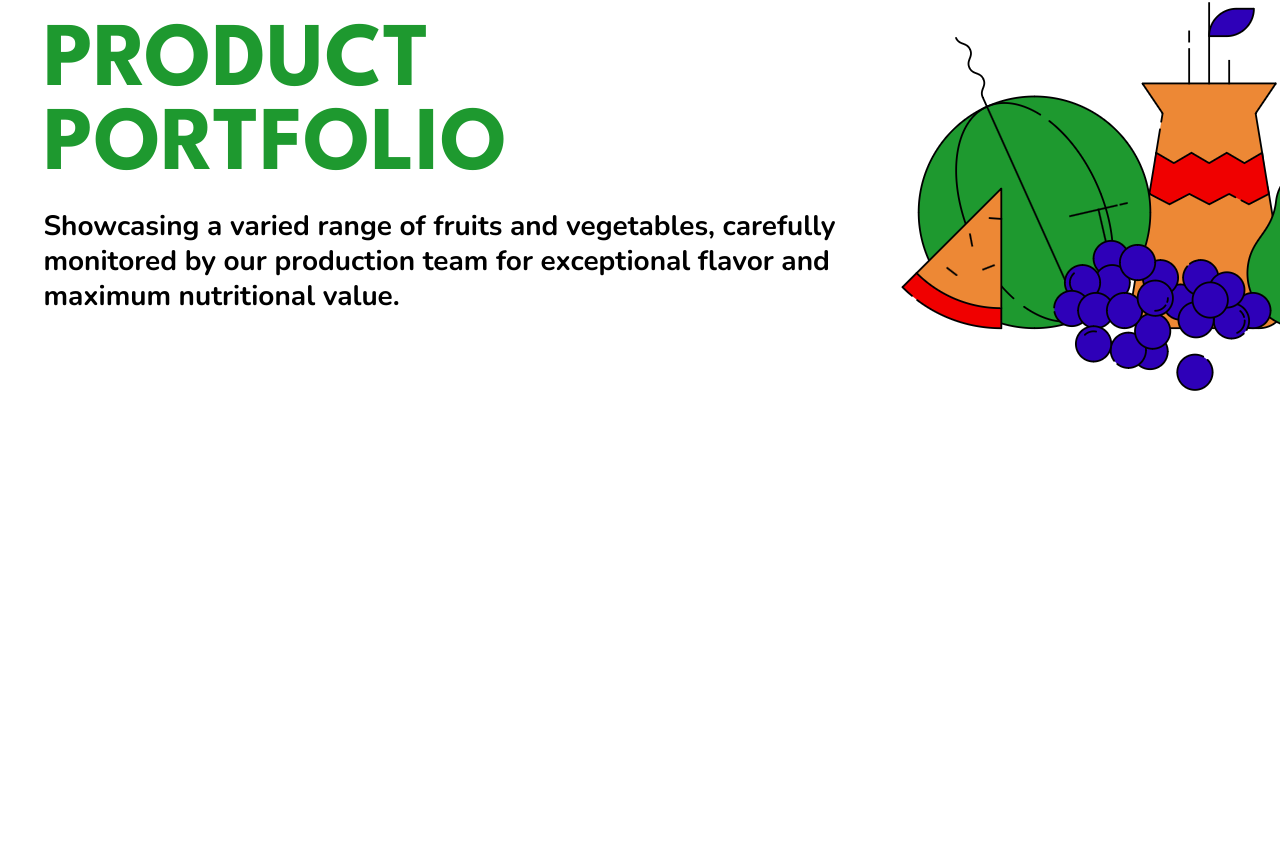
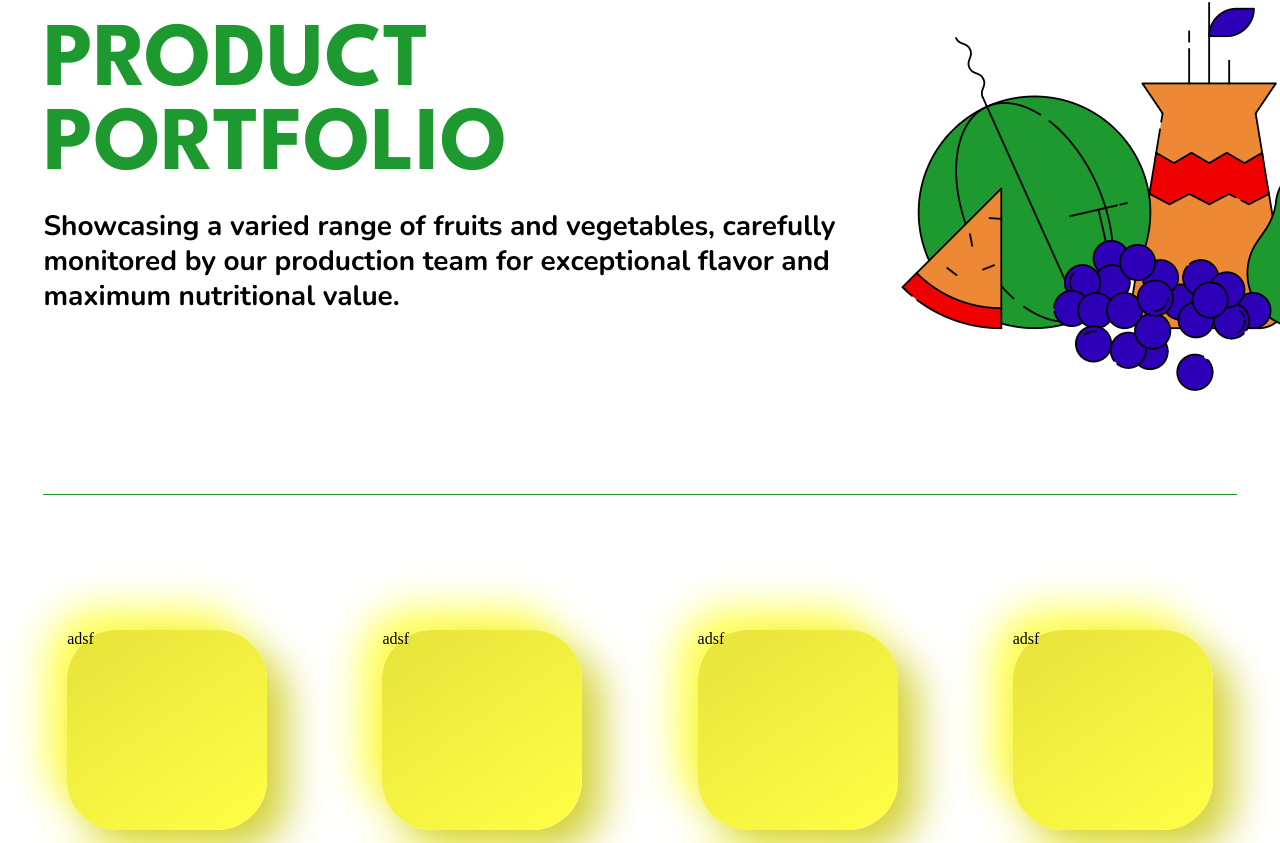
Before and after one commit to darwishibra/KnoozMisr, a React (Create React App) app: page / in a window 1280 px wide. Shown: the part 254-1097 px from the top of the page. Before the commit the page ends 800 px from the top, so only its background shows below. Built offline with nearby package versions, Linux system fonts and the light colour scheme.

Commit message:
Dedveloped product cards section with a CSS flexbox layout. next step will be to design the card component and then to customize each product card individually.

```diff
--- a/src/components/productsComponents/Card.js
+++ b/src/components/productsComponents/Card.js
@@ -0,0 +1,9 @@
+import styles from './Card.module.css';
+
+export default function Card() {
+  return (
+    <div className = {styles.card}>
+adsf
+    </div>
+  )
+}
--- a/src/components/productsComponents/Card.module.css
+++ b/src/components/productsComponents/Card.module.css
@@ -0,0 +1,10 @@
+
+.card {
+    margin: 2%;
+    width: 200px;
+    height: 200px;
+    border-radius: 50px;
+    background: linear-gradient(145deg, #e6e33b, #ffff46);
+    box-shadow:  20px 20px 40px #d4d136,
+                 -20px -20px 40px #ffff4c;
+}
--- a/src/components/productsComponents/HeroProducts.js
+++ b/src/components/productsComponents/HeroProducts.js
@@ -17,6 +17,7 @@ export default function HeroProducts() {
               <img src = {HeroImage} alt = "Fruits and vegetables" />
             </div>
         </div>
+        <hr className = {styles.line} />
 
     </div>
   )
--- a/src/components/productsComponents/HeroProducts.module.css
+++ b/src/components/productsComponents/HeroProducts.module.css
@@ -32,6 +32,13 @@
     left: 0;
     letter-spacing: 0;
     line-height: 35px;
-
     padding-top: 20px;
 }
+
+.heroProducts .line {
+    margin-top: 34px;
+    border: none;
+    border-top: 1px solid #1E992F;
+    margin: 2.8%;
+    margin-bottom: 6%;
+}
--- a/src/components/productsComponents/ProductCards.js
+++ b/src/components/productsComponents/ProductCards.js
@@ -0,0 +1,44 @@
+
+import styles from './ProductCards.module.css';
+import Card from './Card';
+
+export default function ProductCards() {
+  return (
+    <div className = {styles.productCards}>
+        <Card />
+        <Card />
+        <Card />
+        <Card />
+        <Card />
+        <Card />
+        <Card />
+        <Card />
+        <Card />
+        <Card />
+        <Card />
+        <Card />
+        <Card />
+        <Card />
+        <Card />
+        <Card />
+        <Card />
+        <Card />
+        <Card />
+        <Card />
+        <Card />
+        <Card />
+        <Card />
+        <Card />
+        <Card />
+        <Card />
+        <Card />
+        <Card />
+        <Card />
+        <Card />
+
+
+
+
+    </div>
+  )
+}
--- a/src/components/productsComponents/ProductCards.module.css
+++ b/src/components/productsComponents/ProductCards.module.css
@@ -0,0 +1,9 @@
+.productCards {
+    display: flex;
+    flex-direction: row;
+    justify-content: space-between;
+    flex-wrap: wrap;
+    align-content: start;
+    padding: 2.8%;
+    position: relative;
+}
--- a/src/pages/Products.js
+++ b/src/pages/Products.js
@@ -1,12 +1,15 @@
 import NavBar from '../components/NavBar';
 import HeroProducts from '../components/productsComponents/HeroProducts';
 import styles from './Products.module.css';
+import ProductCards from '../components/productsComponents/ProductCards';
+import Card from '../components/productsComponents/Card';
 
 export default function Products() {
   return (
     <div className = {styles.Products}>
         <NavBar />
         <HeroProducts />
+        <ProductCards />
     </div>
   )
 }
```
